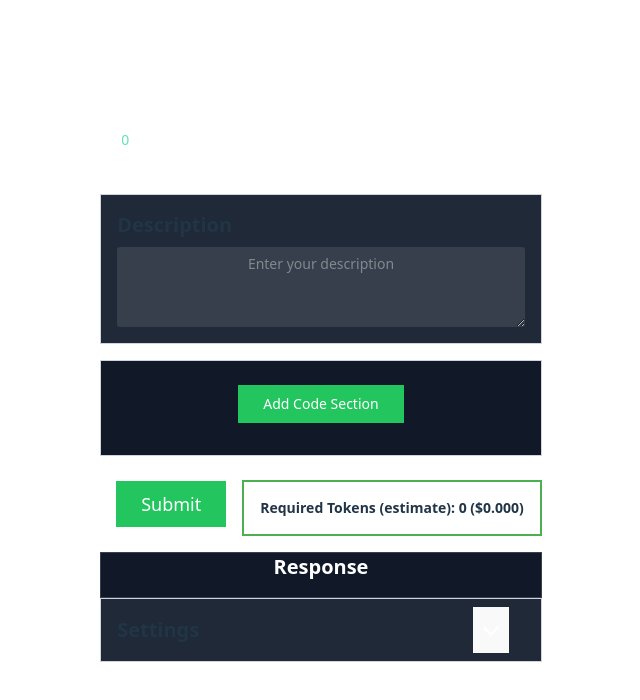
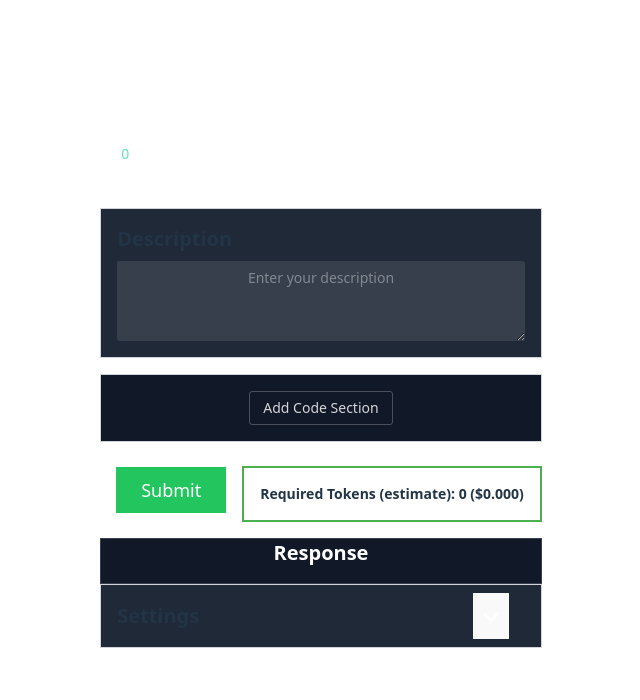
Before and after one commit to petersopko/gptcodepal, a Vue app: page / in a window 1280 px wide. Shown: the top 700 px of the page, without its empty margins (319-959 px from the left). Built offline with nearby package versions, Linux system fonts and the light colour scheme; what @highlightjs/vue-plugin would draw is missing.

Commit message:
naive codeinputadd button

```diff
--- a/src/components/CodeInputAddButton.vue
+++ /dev/null
@@ -1,16 +0,0 @@
-
-<template>
-    <button class="text-sm px-6 py-2 bg-green-500 text-white rounded-none cursor-pointer hover:bg-green-600 mt-2 mb-4 mx-4"
-        @click="addCodeInput">
-        Add Code Section
-    </button>
-</template>
-
-
-<script setup>
-const emit = defineEmits(['add']);
-
-const addCodeInput = () => {
-    emit('add');
-};
-</script>
--- a/src/components/CodeInputList.vue
+++ b/src/components/CodeInputList.vue
@@ -5,7 +5,7 @@
                 code-placeholder="Enter your code" :rows="20" :index="index" @remove="removeCodeInput(index)"
                 :is-folded="!isLastCodeInput(index)" @update:isFolded="updateIsFolded(index, $event)" />
         </div>
-        <CodeInputAddButton @add="addCodeInput" />
+        <n-button @click="addCodeInput">Add Code Section</n-button>
     </div>
 </template>
 
```
